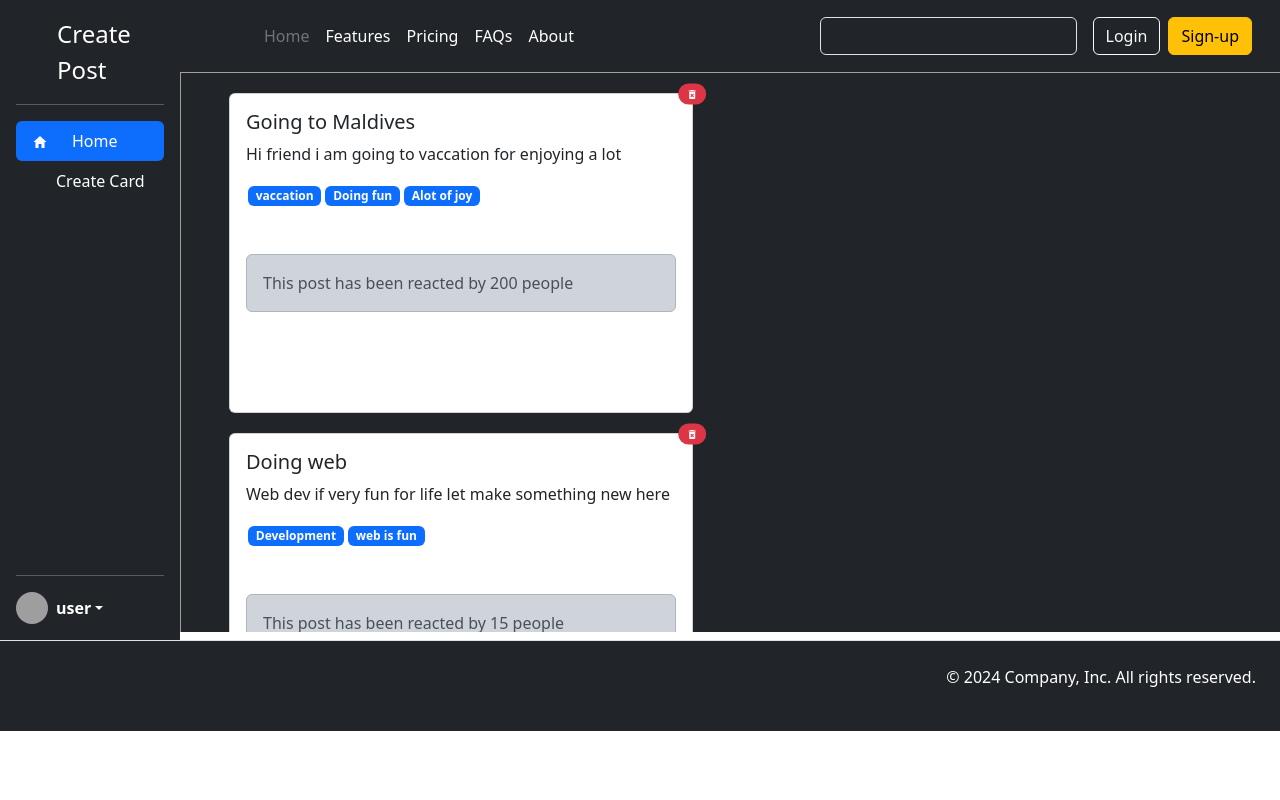
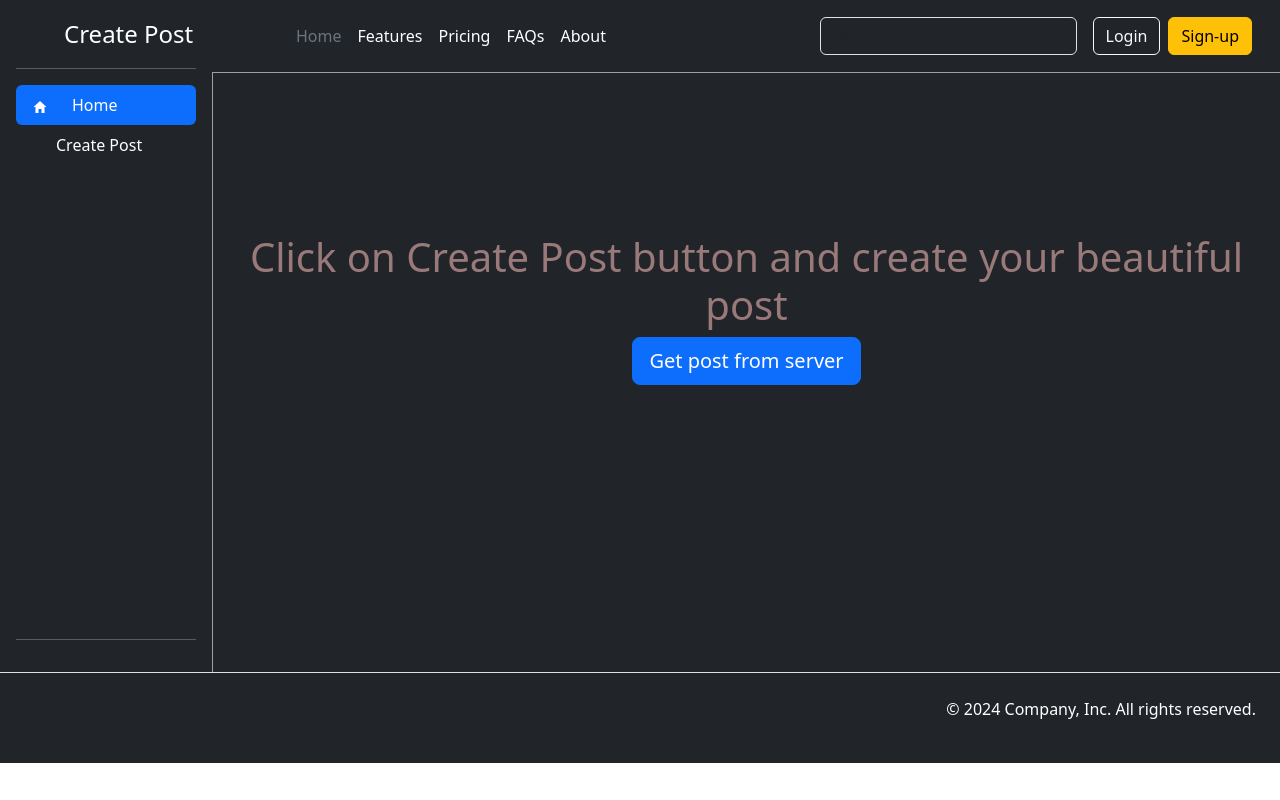
Before and after one commit to piyush254/CreateCards, a React (Vite) app: page / in a window 1280 px wide. Built offline with nearby package versions, Linux system fonts and the light colour scheme; grey boxes are pictures that could not be loaded.

Commit message:
This is final version of my project i have uses fetch in it

```diff
--- a/src/App.css
+++ b/src/App.css
@@ -3,15 +3,13 @@
 }
 .handf {
   width: 100%;
-
-
 }
 .Cards {
   /* background-color: #7d3e3e; */
   /* display: flex;
   flex-wrap: wrap; */
   overflow: scroll;
-  height: 70vh;
+  height: 75vh;
   scrollbar-width: none;
   -ms-overflow-style: none;
   justify-content: space-around;
@@ -26,6 +24,7 @@
 .foot {
   position: sticky;
   bottom: 0%;
+  box-sizing: content-box;;
 }
 
 /* text-bg-dark {
@@ -50,7 +49,6 @@
 
 }
 .alignmentoftext {
-
  float: right;
 }
 
@@ -58,3 +56,14 @@
   float: left;
   margin-top: 4%;
 }
+.text-bg-dark{
+  box-sizing: content-box;
+}
+.sizzing{
+  box-sizing: border-box;
+}
+.welcome{
+  color: rgb(153, 121, 121);
+  margin: 15%  0px;
+
+}
--- a/src/App.jsx
+++ b/src/App.jsx
@@ -20,7 +20,7 @@ function App() {
         <Sidebar item={item} setItem={setItem} />
         <div className="handf">
           <Header />
-          {item == "Home" ? <Cards /> : <CreateCard  setItem={setItem} />}
+          {item == "Home" ? <Cards   /> : <CreateCard  setItem={setItem} />}
         </div>
       </div>
           <Footer />
--- a/src/components/Card.jsx
+++ b/src/components/Card.jsx
@@ -5,7 +5,7 @@ import { MdDeleteForever } from "react-icons/md";
 function Card({card}) {
   const {deletePost} = useContext(PostList)
   return (
-    <div className="card post-card" style={{ width: "29rem", height: "20rem" }}>
+    <div className="card post-card" style={{ width: "40rem", height: "20rem" }}>
       <div className="card-body">
         <h5 className="card-title">{card.title}</h5>
         <p className="card-text">{card.body}</p>
@@ -17,7 +17,7 @@ function Card({card}) {
           <MdDeleteForever />
         </span>
         <div className="alert alert-dark reaction" role="alert">
-          This post has been reacted by {card.numberOflikes} people
+          This post has been reacted by {card.reactions} people
         </div>
       </div>
     </div>
--- a/src/components/Cards.jsx
+++ b/src/components/Cards.jsx
@@ -2,13 +2,21 @@ import React, { useContext } from "react";
 import Card from "./Card";
 import "../App.css";
 import { PostList } from "../store/Post-list";
+import WelcomeMessage from "./WelcomeMessage";
 
 const Cards = () => {
+  const { postList, addInitialPosts } = useContext(PostList);
+  const handleOnClick = () => {
+    fetch('https://dummyjson.com/posts/search?q=love')
+    .then(res => res.json())
+    .then(data =>{
+      addInitialPosts(data.posts)
+    } );
+  }
 
-
-  const { postList } = useContext(PostList);
   return (
     <div className="Cards">
+      {postList.length === 0 && <WelcomeMessage onclickedMessage ={handleOnClick}    />}
       {postList.map((card) => (
         <Card card={card} />
       ))}
--- a/src/components/CreateCard.jsx
+++ b/src/components/CreateCard.jsx
@@ -16,8 +16,8 @@ function CreateCard({setItem}) {
     const userid = useridElement.current.value;
     const title = titleElement.current.value;
     const reaction = reactionsElement.current.value;
-    const body = TagsElement.current.value;
-    const tags = bodyElement.current.value.split(" ");
+    const body = bodyElement.current.value;
+    const tags = TagsElement.current.value.split(" ");
 
     useridElement.current.value = "";
     titleElement.current.value = "";
--- a/src/components/Header.jsx
+++ b/src/components/Header.jsx
@@ -18,7 +18,7 @@ function Header() {
         </ul>
 
         <form className="col-12 col-lg-auto mb-3 mb-lg-0 me-lg-3" role="search">
-          <input type="search" className="form-control form-control-dark text-bg-dark" placeholder="Search..." aria-label="Search" />
+          <input type="search" className="form-control form-control-dark text-bg-dark sizzing" placeholder="Search..." aria-label="Search" />
         </form>
 
         <div className="text-end">
--- a/src/components/Sidebar.jsx
+++ b/src/components/Sidebar.jsx
@@ -52,53 +52,11 @@ function Sidebar({ item, setItem }) {
               <use xlinkHref="#speedometer2"></use>
             </svg>
             Create
-            Card
+            Post
           </a>
         </li>
       </ul>
       <hr />
-      <div className="dropdown">
-        <a
-          href="#"
-          className="d-flex align-items-center text-white text-decoration-none dropdown-toggle docs-creator"
-          data-bs-toggle="dropdown"
-          aria-expanded="false"
-        >
-          <img
-            src="https://images.pexels.com/photos/20449623/pexels-photo-20449623/free-photo-of-a-real-eye-catching-leopard.jpeg?auto=compress&cs=tinysrgb&w=600&lazy=load"
-            alt=""
-            width="32"
-            height="32"
-            className="rounded-circle me-2"
-          />
-          <strong>user</strong>
-        </a>
-        <ul className="dropdown-menu dropdown-menu-dark text-small shadow">
-          <li>
-            <a className="dropdown-item docs-creator" href="#">
-              New project...
-            </a>
-          </li>
-          <li>
-            <a className="dropdown-item docs-creator" href="#">
-              Settings
-            </a>
-          </li>
-          <li>
-            <a className="dropdown-item docs-creator" href="#">
-              Profile
-            </a>
-          </li>
-          <li>
-            <hr className="dropdown-divider" />i am
-          </li>
-          <li>
-            <a className="dropdown-item docs-creator" href="#">
-              Sign out
-            </a>
-          </li>
-        </ul>
-      </div>
     </div>
   );
 }
--- /dev/null
+++ b/src/components/WelcomeMessage.jsx
@@ -0,0 +1,19 @@
+import React from "react";
+import "../App.css";
+
+function WelcomeMessage({ onclickedMessage }) {
+  return (
+    <center className="welcome">
+      <h1>Click on Create Post button and create your beautiful post</h1>
+      <button
+        onClick={() => onclickedMessage()}
+        type="button"
+        className="btn btn-primary btn-lg"
+      >
+        Get post from server
+      </button>
+    </center>
+  );
+}
+
+export default WelcomeMessage;
--- a/src/store/Post-list.jsx
+++ b/src/store/Post-list.jsx
@@ -3,6 +3,7 @@ import { createContext, useReducer } from "react";
 const defaultContext = {
   postList: [],
   addPost: () => {},
+  addInitialPosts : () =>{},
   deletePost: () => {},
 };
 
@@ -12,6 +13,8 @@ const postListReducer = (currPostList, action) => {
   let newCard = currPostList;
   if (action.type == "DeletePost") {
     newCard = currPostList.filter((card) => card.id !== action.payLoad.cardId);
+  }else if(action.type == "ADD_INITIAL_POSTS"){
+    newCard = action.payLoad.posts;
   }else if(action.type == "ADD_Post"){
     newCard = [action.payLoad,...currPostList]
   }
@@ -19,8 +22,7 @@ const postListReducer = (currPostList, action) => {
 };
 const PostListProvider = ({ children }) => {
   const [postList, dispatchpostList] = useReducer(
-    postListReducer,
-    default_Post_List
+    postListReducer,[]
   );
   const addPost = (userid,title,reaction,body,tags) => {
     dispatchpostList({
@@ -29,9 +31,17 @@ const PostListProvider = ({ children }) => {
         id: Date.now(),
         title: title,
         body: body,
-        numberOflikes: reaction,
+        reactions: reaction,
         userId: userid,
         tags : tags,
+      },
+    });
+  };
+   const addInitialPosts = (posts) => {
+    dispatchpostList({
+      type: "ADD_INITIAL_POSTS",
+      payLoad: {
+      posts
       },
     });
   };
@@ -50,28 +60,12 @@ const PostListProvider = ({ children }) => {
         postList: postList,
         addPost: addPost,
         deletePost: deletePost,
+        addInitialPosts : addInitialPosts
       }}
     >
       {children}
     </PostList.Provider>
   );
 };
-const default_Post_List = [
-  {
-    id: 1,
-    title: "Going to Maldives",
-    body: "Hi friend i am going to vaccation for enjoying a lot",
-    numberOflikes: 200,
-    userId: "user1",
-    tags: ["vaccation", "Doing fun", "Alot of joy"],
-  },
-  {
-    id: 2,
-    title: "Doing web",
-    body: "Web dev  if very fun for life let make something new here",
-    numberOflikes: 15,
-    userId: "user10",
-    tags: ["Development", "web is fun"],
-  },
-];
+
 export default PostListProvider;
```
